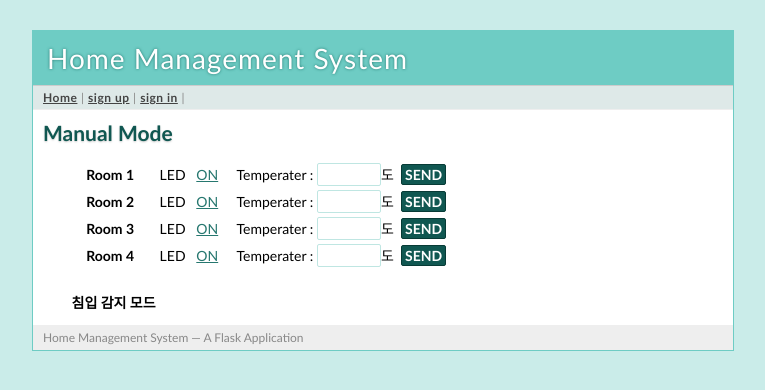
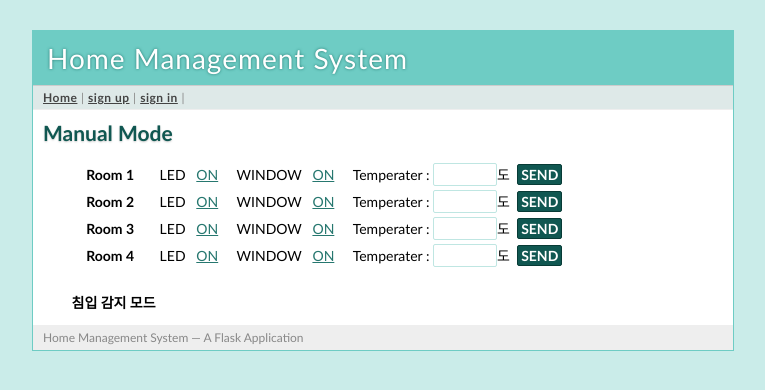
Before and after one commit to hufs-softwareengineering-class/term_Project, a Flask app: template module/minitwit/templates/Manual.html in a window 1280 px wide. Shown: the top 390 px of the page, without its empty margins (257-1022 px from the left). Run offline with Flask 2, Linux system fonts and the light colour scheme; the template is opened without the code that fills it, so the values that code supplies are empty.

Commit message:
add Window

```diff
--- a/module/minitwit/templates/Manual.html
+++ b/module/minitwit/templates/Manual.html
@@ -13,6 +13,11 @@
 					{% else %}
 					<a href="/{{'Room1'}}/on">ON</a>&nbsp;&nbsp;
 					{% endif %} &nbsp;
+				<td>WINDOW &nbsp; {% if windows['Room1'].state == true %}
+					<a href="/{{'Room1'}}/off">OFF</a>&nbsp;&nbsp;
+					{% else %}
+					<a href="/{{'Room1'}}/on">ON</a>&nbsp;&nbsp;
+					{% endif %} &nbsp;
 				<td>Temperater : <input type=text name=usertemp size=5>도&nbsp;&nbsp;<input type=submit value="SEND">
 			</tr>
 			<tr>
@@ -23,6 +28,11 @@
 					{% else %}
 					<a href="/{{'Room2'}}/on">ON</a>&nbsp;&nbsp;
 					{% endif %}
+				<td>WINDOW &nbsp; {% if windows['Room2'].state == true %}
+					<a href="/{{'Room2'}}/off">OFF</a>&nbsp;&nbsp;
+					{% else %}
+					<a href="/{{'Room2'}}/on">ON</a>&nbsp;&nbsp;
+					{% endif %} &nbsp;
 				<td>Temperater : <input type=text name=usertemp size=5>도&nbsp;&nbsp;<input type=submit value="SEND">
 			</tr>
 			<tr>
@@ -33,6 +43,11 @@
 					{% else %}
 					<a href="/{{'Room3'}}/on">ON</a>&nbsp;&nbsp;
 					{% endif %}
+				<td>WINDOW &nbsp; {% if windows['Room3'].state == true %}
+					<a href="/{{'Room3'}}/off">OFF</a>&nbsp;&nbsp;
+					{% else %}
+					<a href="/{{'Room3'}}/on">ON</a>&nbsp;&nbsp;
+					{% endif %} &nbsp;
 				<td>Temperater : <input type=text name=usertemp size=5>도&nbsp;&nbsp;<input type=submit value="SEND">
 			</tr>
 			<tr>
@@ -43,6 +58,11 @@
 					{% else %}
 					<a href="/{{'Room4'}}/on">ON</a>&nbsp;&nbsp;
 					{% endif %}
+				<td>WINDOW &nbsp; {% if windows['Room4'].state == true %}
+					<a href="/{{'Room4'}}/off">OFF</a>&nbsp;&nbsp;
+					{% else %}
+					<a href="/{{'Room4'}}/on">ON</a>&nbsp;&nbsp;
+					{% endif %} &nbsp;
 				<td>Temperater : <input type=text name=usertemp size=5>도&nbsp;&nbsp;<input type=submit value="SEND">
 			</tr>
 			<tr>
```
